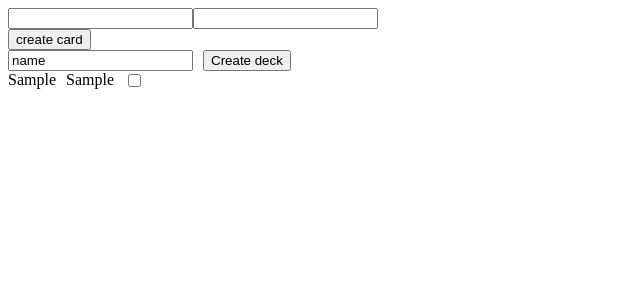
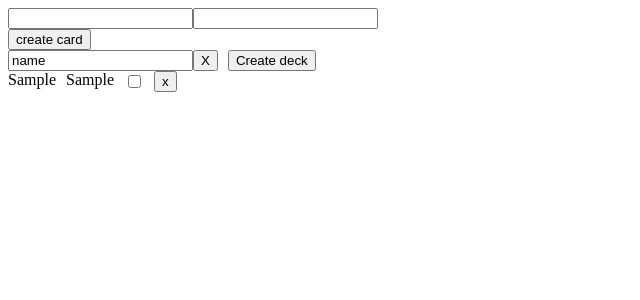
Before and after one commit to tilox337/flashCards_React, a React (Vite) app: page / in a window 1280 px wide. Both pictures are taken after typing "Sample", "Sample" into the empty fields and a click on the button "create card". Shown: the top 300 px of the page, without its empty margins (0-640 px from the left). Built offline with nearby package versions, Linux system fonts and the light colour scheme.

Commit message:
delete deck button

```diff
--- a/src/App.jsx
+++ b/src/App.jsx
@@ -8,6 +8,13 @@ class App extends React.Component {
     nCard: new Card(),
     activeDeckNumber: 0,
   };
+
+  deleteElementOfArrayInState = (element, keyName) => {
+    const filtered = this.state[keyName].filter((e) => e !== element);
+
+    this.setState({ [keyName]: filtered });
+  };
+
   render() {
     return (
       <>
@@ -58,11 +65,13 @@ class App extends React.Component {
         >
           create card
         </button>
+
         <div style={{ display: "flex", gap: "10px" }}>
           {this.state.decks.map((deck, index) => {
             return (
               <div key={index}>
                 {index === this.state.activeDeckNumber ? (
+                  <>
                     <input
                       type="text"
                       value={this.state.decks[this.state.activeDeckNumber].name}
@@ -80,6 +89,18 @@ class App extends React.Component {
                         });
                       }}
                     ></input>
+                    <button
+                      onClick={() => {
+                        this.deleteElementOfArrayInState(
+                          this.state.decks[this.state.activeDeckNumber],
+                          "decks",
+                        );
+                        this.state.activeDeckNumber = 0;
+                      }}
+                    >
+                      X
+                    </button>
+                  </>
                 ) : (
                   <button
                     onClick={() => {
@@ -87,7 +108,6 @@ class App extends React.Component {
                         activeDeckNumber: index,
                         activeDeck: this.state.decks[index],
                       });
-                      console.log(this.state.activeDeck);
                     }}
                   >
                     {deck.name}
@@ -113,8 +133,6 @@ class App extends React.Component {
           {this.state.decks !== []
             ? this.state.decks[this.state.activeDeckNumber].cards.map(
                 (card, index) => {
-                  console.log(this.state.decks[this.state.activeDeckNumber]);
-
                   return (
                     <div key={index} style={{ display: "flex", gap: "10px" }}>
                       <div>{card.frontSide}</div>
@@ -137,6 +155,13 @@ class App extends React.Component {
                           });
                         }}
                       ></input>
+                      <button
+                        onClick={() => {
+                          this.deleteElementOfArrayInState(card, "cards");
+                        }}
+                      >
+                        x
+                      </button>
                     </div>
                   );
                 },
```
Lines whose indentation alone changed are shown as unchanged.
